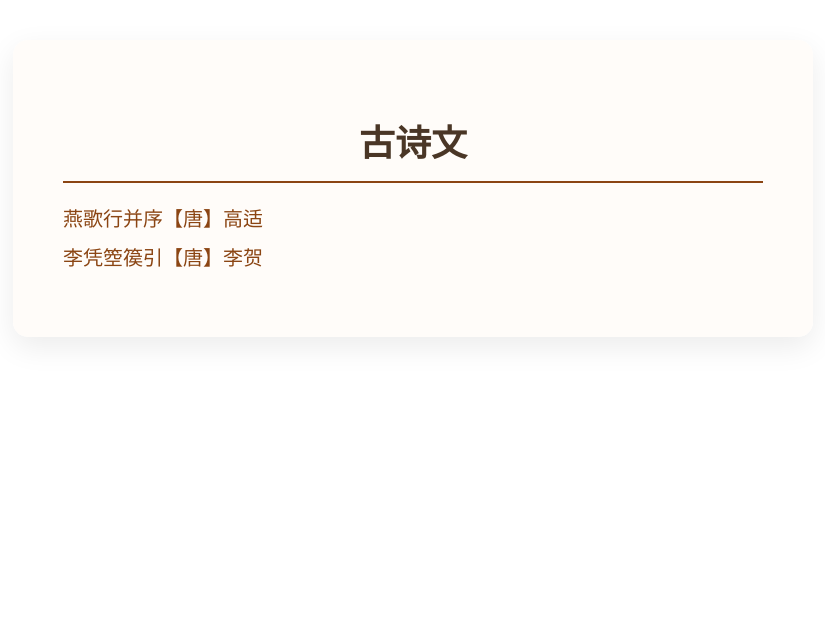
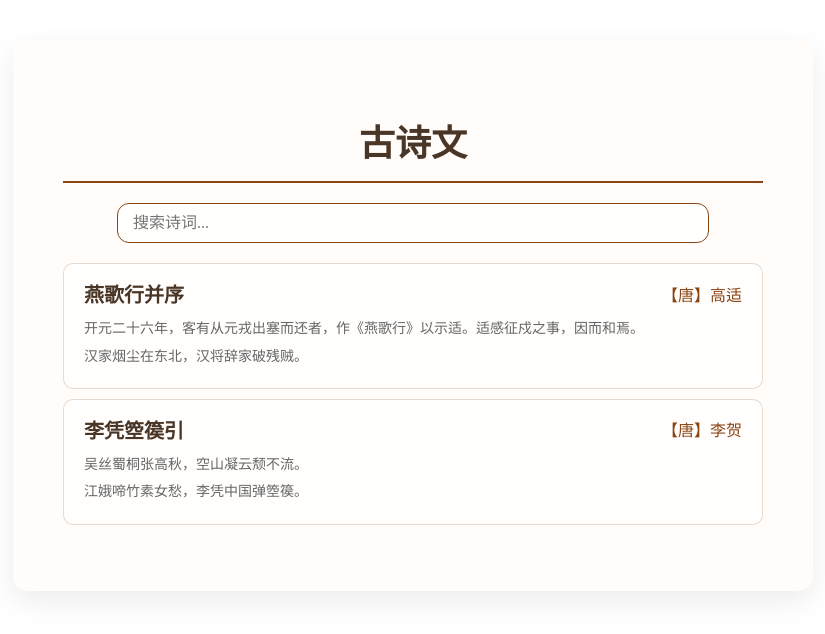
Before and after one commit to YangguangZhou/Poems, a Next.js app: page / in a window 1280 px wide. Shown: the top 634 px of the page, without its empty margins (227-1052 px from the left). Built offline with nearby package versions, Linux system fonts and the light colour scheme.

Commit message:
美化页面

```diff
--- a/pages/index.js
+++ b/pages/index.js
@@ -4,9 +4,22 @@ import Link from 'next/link';
 import fs from 'fs';
 import path from 'path';
 import styles from '../styles/Home.module.css';
+import { useState } from 'react';
 import { parsePoems } from '../lib/parsePoems';
 
 export default function Home({ poems }) {
+  const [searchTerm, setSearchTerm] = useState('');
+
+  const filteredPoems = poems.filter(poem => {
+    const searchContent = (
+      poem.title +
+      poem.author +
+      poem.content.join('') +
+      poem.translation.join('')
+    ).toLowerCase();
+    return searchContent.includes(searchTerm.toLowerCase());
+  });
+
   return (
     <>
       <Head>
@@ -15,12 +28,32 @@ export default function Home({ poems }) {
       </Head>
       <div className={styles.container}>
         <h1 className={styles.title}>古诗文</h1>
+
+        <div className={styles.searchContainer}>
+          <input
+            type="text"
+            placeholder="搜索诗词..."
+            value={searchTerm}
+            onChange={(e) => setSearchTerm(e.target.value)}
+            className={styles.searchInput}
+          />
+        </div>
+
         <ul className={styles.poemList}>
-          {poems.map((poem, index) => (
-            <li key={index}>
+          {filteredPoems.map((poem, index) => (
+            <li key={index} className={styles.poemItem}>
               <Link href={`/${encodeURIComponent(poem.title)}`}>
-                <span className={styles.poemTitle}>{poem.title}</span>
-                <span className={styles.poemAuthor}>{poem.author}</span>
+                <div className={styles.poemCard}>
+                  <div className={styles.poemHeader}>
+                    <span className={styles.poemTitle}>{poem.title}</span>
+                    <span className={styles.poemAuthor}>{poem.author}</span>
+                  </div>
+                  <div className={styles.poemPreview}>
+                    {poem.content.slice(0, 2).map((line, i) => (
+                      <p key={i}>{line}</p>
+                    ))}
+                  </div>
+                </div>
               </Link>
             </li>
           ))}
--- a/styles/Home.module.css
+++ b/styles/Home.module.css
@@ -35,9 +35,77 @@
     transition: color 0.3s ease;
 }
 
-.poemList li a:hover {
+.poemList li a div div .poemTitle:hover {
     color: #654321;
     text-decoration: underline;
+}
+
+.searchContainer {
+  margin: 20px 0;
+  text-align: center;
+}
+
+.searchInput {
+  width: 80%;
+  padding: 10px 15px;
+  font-size: 16px;
+  border: 1.5px solid #8b4513;
+  border-radius: 12px;
+  background: rgba(255, 255, 255, 0.9);
+  color: #4a3626;
+  font-family: 'Noto Serif SC', serif;
+}
+
+.searchInput:focus {
+  outline: none;
+  border-color: #654321;
+  box-shadow: 0 0 5px rgba(139, 69, 19, 0.2);
+}
+
+.poemItem {
+  margin: 15px 0;
+}
+
+.poemCard {
+  background: rgba(255, 255, 255, 0.7);
+  border-radius: 10px;
+  padding: 15px 20px;
+  transition: all 0.3s ease;
+  border: 1px solid rgba(139, 69, 19, 0.2);
+}
+
+.poemCard:hover {
+  transform: translateY(-2px);
+  box-shadow: 0 5px 15px rgba(139, 69, 19, 0.1);
+  background: rgba(255, 255, 255, 0.9);
+}
+
+.poemHeader {
+  display: flex;
+  justify-content: space-between;
+  align-items: center;
+  margin-bottom: 10px;
+}
+
+.poemTitle {
+  font-size: 20px;
+  color: #4a3626;
+  font-weight: 600;
+}
+
+.poemAuthor {
+  color: #8b4513;
+  font-size: 16px;
+}
+
+.poemPreview {
+  color: #666;
+  font-size: 14px;
+  line-height: 1.6;
+}
+
+.poemPreview p {
+  margin: 5px 0;
 }
 
 @media screen and (max-width: 768px) {
@@ -55,6 +123,26 @@
   .poemList li {
     font-size: 18px;
     margin: 8px 0;
+  }
+
+  .searchInput {
+    width: 90%;
+  }
+
+  .poemCard {
+    padding: 12px 15px;
+  }
+
+  .poemTitle {
+    font-size: 18px;
+  }
+
+  .poemAuthor {
+    font-size: 14px;
+  }
+
+  .poemPreview {
+    font-size: 13px;
   }
 }
 
@@ -74,4 +162,9 @@
     font-size: 16px;
     margin: 6px 0;
   }
+
+  .searchInput {
+    width: 95%;
+    font-size: 14px;
+  }
 }
```
